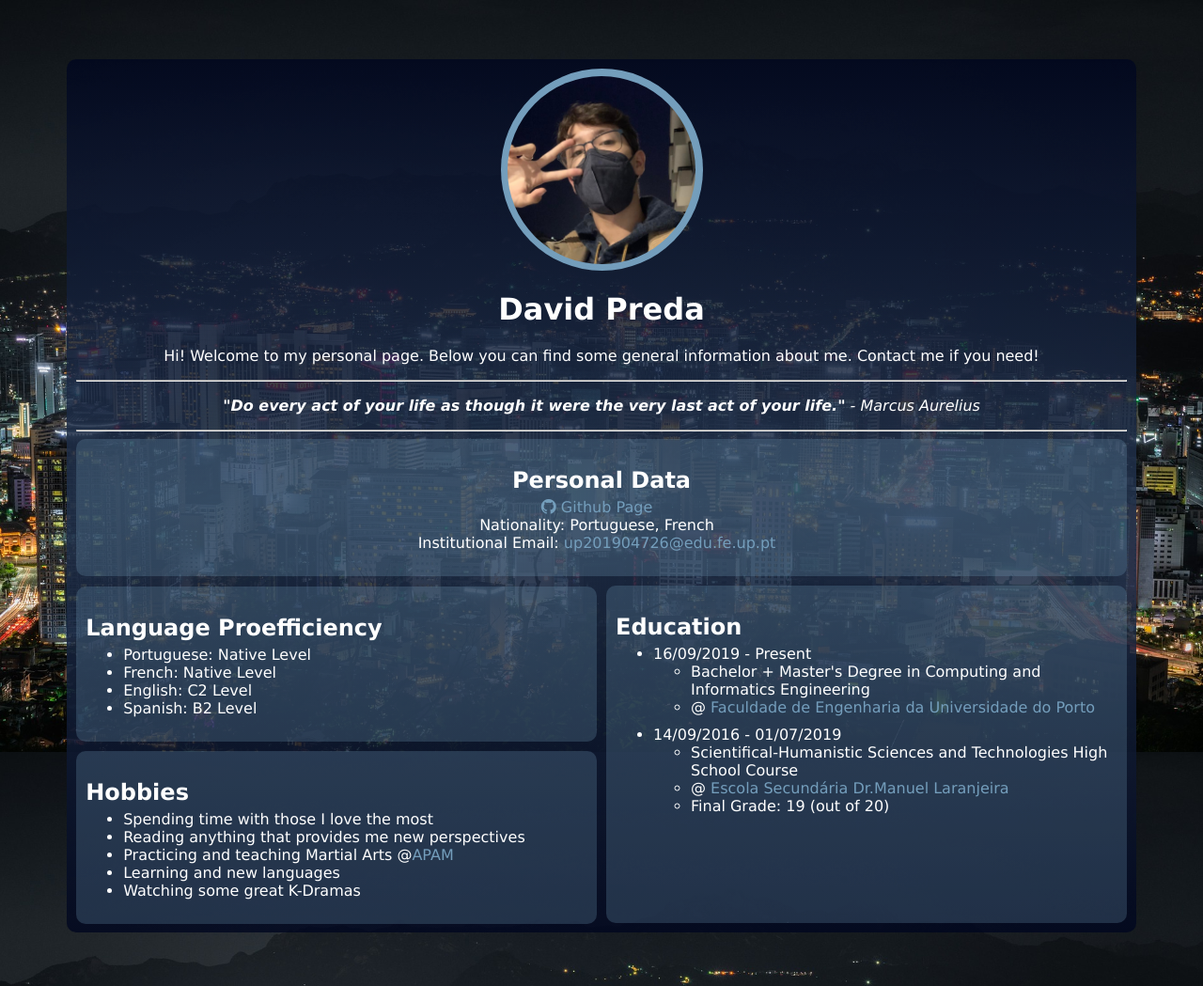
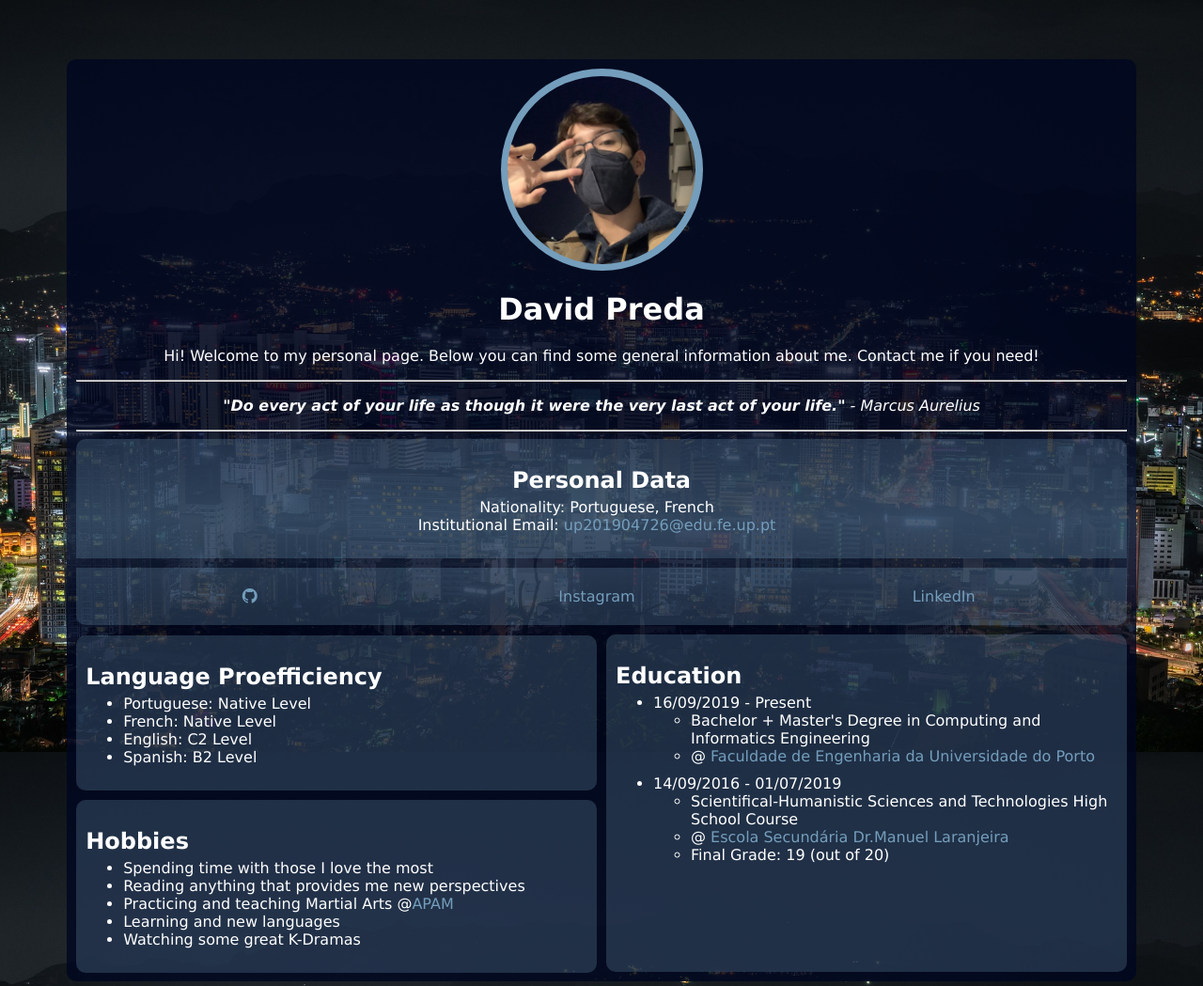
Before and after one commit to dtpreda/dtpreda.github.io, a plain HTML site: page index.html in a window 1280 px wide. Shown: the top 1049 px of the page at 94% size. Drawn offline with nearby package versions, Linux system fonts and the light colour scheme.

Commit message:
Add social media div with only some icons

```diff
--- a/index.html
+++ b/index.html
@@ -7,6 +7,7 @@
         <link rel="stylesheet" href="https://cdn.jsdelivr.net/npm/bootstrap-icons@1.6.1/font/bootstrap-icons.css">
     </head>
     <body>
+        </div>
         <div class="card">
             <div class="gradient">
                 <img class="portrait" src="img/portrait.jpg" alt="Portrait">
@@ -25,9 +26,16 @@
             <div class="personal div">
                 <h2>Personal Data</h2>
                 <ul class="personal-list">
-                    <li><a href="https://github.com/DTPreda" target="_blank"><i class="bi bi-github"></i> Github Page</a></li>
                     <li>Nationality: Portuguese, French</li>
                     <li>Institutional Email: <a href="mailto:up201904726@fe.up.pt">up201904726@edu.fe.up.pt</a></li>
+                </ul>
+            </div>
+
+            <div class="div footer">
+                <ul class="social">
+                    <li><a href="https://github.com/DTPreda" target="_blank"><i class="bi bi-github"></i></a></li>
+                    <li><a href="#" target="_blank">Instagram</a></li>
+                    <li><a href="#" target="_blank">LinkedIn</a></li>
                 </ul>
             </div>
 
--- a/styles.css
+++ b/styles.css
@@ -6,30 +6,28 @@ body {
     font-family:'Lucida Sans', 'Lucida Sans Regular', 'Lucida Grande', 'Lucida Sans Unicode', Geneva, Verdana, sans-serif;
 }
 
+.card-wrap {
+    position: relative;
+}
+
 .card {
     text-align: center;
-    background-color: rgba(0, 7, 32, 0.8);
     padding: 10px;
     margin: 5%;
     border-radius: 10px;
-    animation: slide 2s ease infinite;
+    background-color:rgba(0, 7, 32, 0.8);
+    background-image: linear-gradient(transparent 45%, rgba(116, 158, 188, 0.2), transparent 55%);
+    background-size: 200% 200%;
+    background-position: 0% 100%;
+    animation: slide 2s infinite ease-in-out alternate;
 }
 
 @keyframes slide {
-    0% {
-        background-image: linear-gradient(rgba(116, 158, 188, 0.25), transparent);
+    from {
+        background-position: 0% 100%;
     }
-    25% {
-        background-image: linear-gradient(transparent, rgba(116, 158, 188, 0.25) 25%, transparent);
-    }
-    50% {
-        background-image: linear-gradient(transparent, rgba(116, 158, 188, 0.25) 50%, transparent);
-    }
-    75% {
-        background-image: linear-gradient(transparent, rgba(116, 158, 188, 0.25) 75%, transparent);
-    }
-    100% {
-        background-image: linear-gradient(transparent, rgba(116, 158, 188, 0.25) 100%);
+    to {
+        background-position: 0% 0%;
     }
 }
 
@@ -54,7 +52,7 @@ body {
     margin:auto;
     border-radius: 1000px;
     background-image: radial-gradient(#749ebc 50%, 73%, transparent 88%);
-    animation: breathing 2s ease .1s infinite;
+    animation: breathing 2s ease infinite;
 }
 
 @keyframes breathing {
@@ -84,7 +82,7 @@ body {
     margin-bottom: 10px;
 }
 
-.personal, .lang, .hob, .edu {
+.personal, .lang, .hob, .edu, .footer {
     background-color: rgba(116, 158, 188, 0.25);
     border-radius: 10px;
 }
@@ -124,3 +122,34 @@ body {
     margin-left: -10px;
     margin-bottom: -10px;
 }
+
+.footer {
+    margin-top: 10px;
+    border-top-left-radius: 0;
+    border-top-right-radius: 0;
+}
+
+.personal {
+    border-bottom-right-radius: 0;
+    border-bottom-left-radius: 0;
+}
+
+.footer .social {
+    display: flex;
+    justify-content: center;
+    list-style: none;
+    margin-left: -50px;
+}
+
+.footer .social li {
+    background-position: center;
+    width: 50%;
+    margin: -10px 50px;
+    padding: 5px;
+    border-radius: 5px;
+    transition: background-color .2s ease-in-out;
+}
+
+.footer .social li:hover {
+    background-color: rgba(0, 7, 32, 0.8);
+}
```
